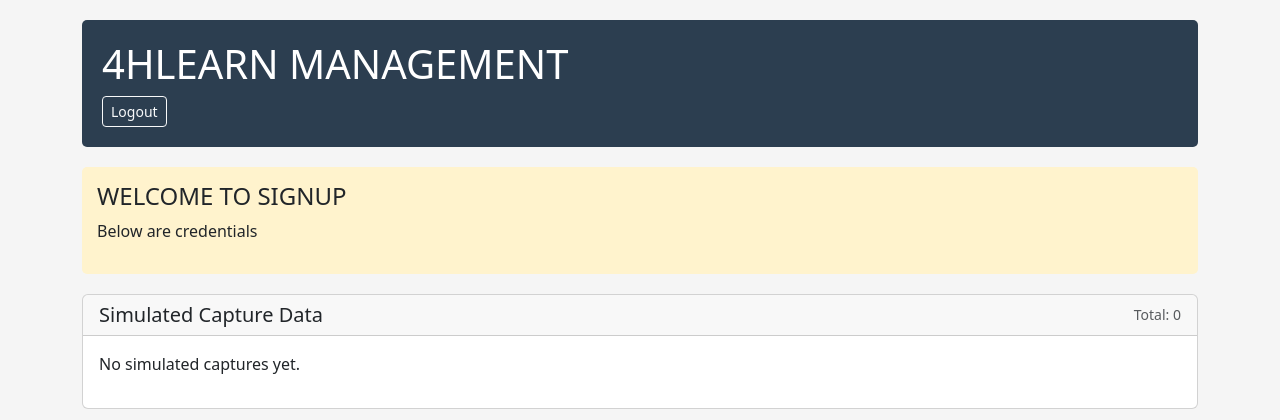
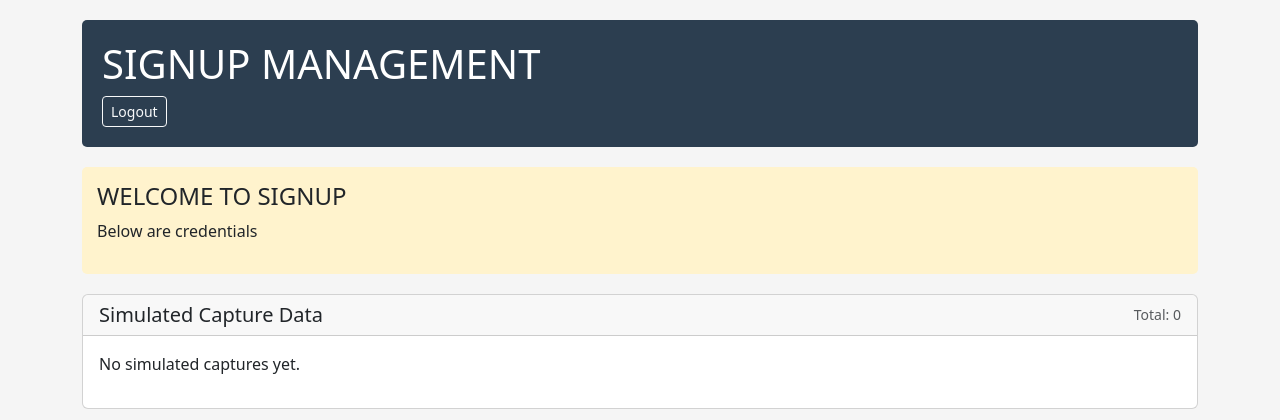
Before and after one commit to mpcelestin/signup, a Flask app: page /dashboard in a window 1280 px wide. Shown: the top 420 px of the page. Run offline with Flask 3, Linux system fonts and the light colour scheme; the visitor is signed in with stand-in values (Sample User, id 1).

Commit message:
Updated dashboard.html with recent changes

```diff
--- a/templates/dashboard.html
+++ b/templates/dashboard.html
@@ -14,7 +14,7 @@
 <body>
     <div class="container">
         <div class="header">
-            <h1>4HLEARN MANAGEMENT</h1>
+            <h1>SIGNUP MANAGEMENT</h1>
             <a href="/logout" class="btn btn-outline-light btn-sm">Logout</a>
         </div>
 
```
